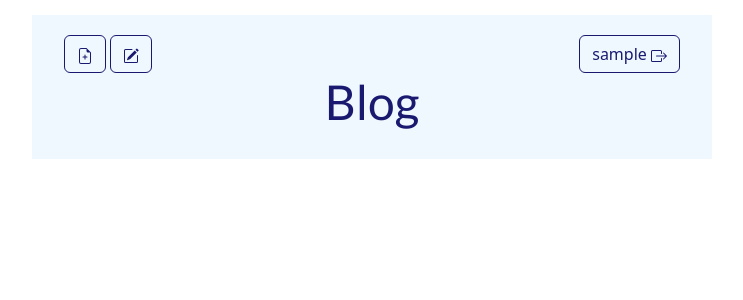
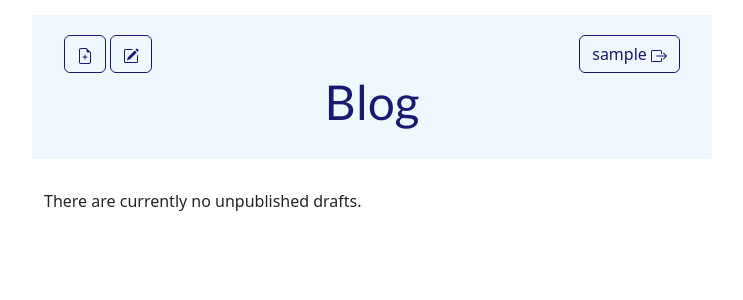
Before and after one commit to lukas-mojzis/blog, a Django app: page /drafts/ in a window 1280 px wide. Shown: the top 300 px of the page, without its empty margins (268-1011 px from the left). Run offline with Django 4.2, Linux system fonts and the light colour scheme; a user stored in the database is signed in; tables that the repository leaves empty hold one stand-in row (values such as "Sample post").

Commit message:
Added text for empty draft list

```diff
--- a/blog/templates/blog/post_draft_list.html
+++ b/blog/templates/blog/post_draft_list.html
@@ -7,5 +7,7 @@
             <time class="date">Created on {{ post.created_date }}</time>
             <p>{{ post.text|truncatechars:500 }}</p>
         </article>
+    {% empty %}
+        <p>There are currently no unpublished drafts.</p>
     {% endfor %}
 {% endblock %}
```
